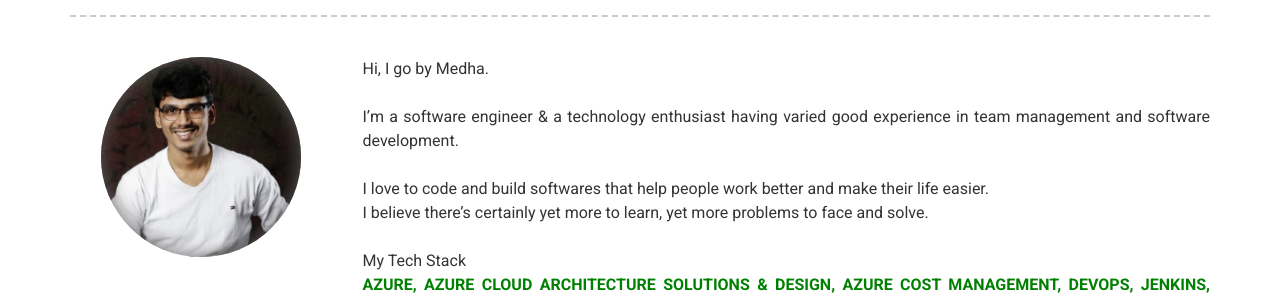
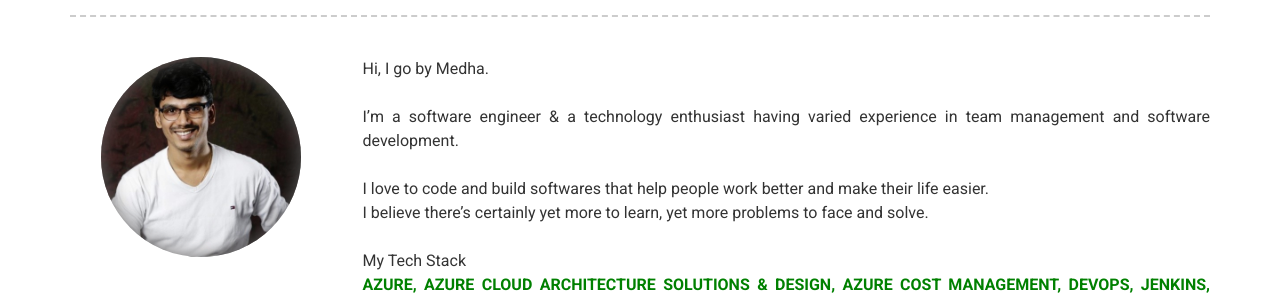
Before and after one commit to medhachaitanya/medhachaitanya.github.io, a Jekyll site: the page built from index.md, in a window 1280 px wide and 900 px high. Shown: the part 222-521 px from the top of the window. Built offline with Jekyll 4.4.1, drawn with Linux system fonts in a browser that asks for light colours; nearby versions of some CDN libraries.

Commit message:
Update _config.yml

```diff
--- a/_config.yml
+++ b/_config.yml
@@ -52,7 +52,7 @@ linkedin_username: medhakarri
 # about_title: About Me (Use this to override about section title)
 about_profile_image: images/profilepic.jpg
 about_content:  # this will include new lines to allow paragraphs
-  Hi, I go by Medha. <br /><br />I'm a software engineer & a technology enthusiast having varied good experience in team management and software development.
+  Hi, I go by Medha. <br /><br />I'm a software engineer & a technology enthusiast having varied experience in team management and software development.
   <br />
   <br />
   I love to code and build softwares that help people work better and make their life easier.
```
